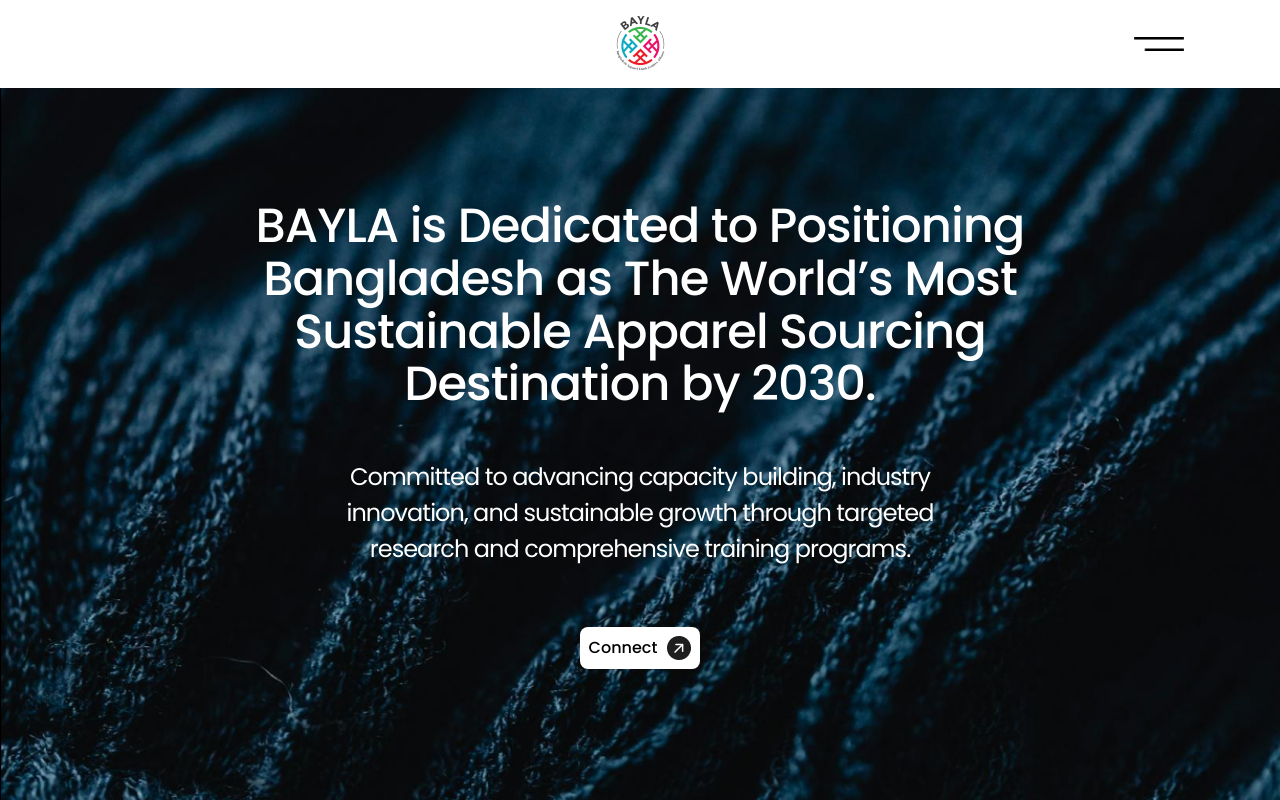
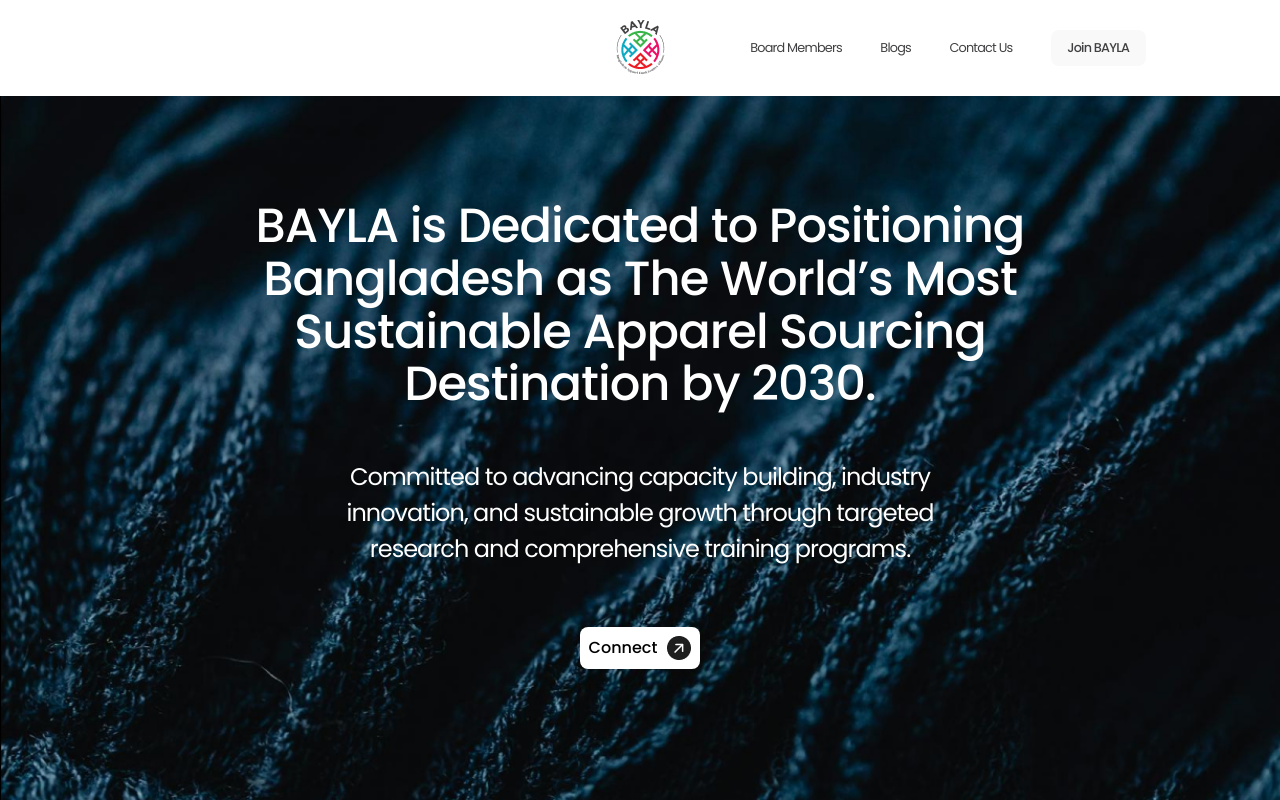
Before and after one commit to ItsDaFaz/niaz-design, a React (Vite) app: page / in a window 1280 px wide. Shown: the top 800 px of the page. Built offline with nearby package versions, Linux system fonts and the light colour scheme.

Commit message:
Updated header to show more buttons in non-mobile view

```diff
--- a/src/components/Header/Header.css
+++ b/src/components/Header/Header.css
@@ -0,0 +1,35 @@
+#header-desktop {
+    position: "fixed";
+    top: 0;
+    left: 0;
+    width: 100%;
+    height: 11vh;
+    background-color: #fff;
+    display: grid;
+    grid-template-columns: 1fr auto 1fr;
+    align-items: center;
+    padding: 0 7.5vw;
+    box-sizing: border-box;
+}
+
+#header-mobile {
+    position: "fixed";
+    top: 0;
+    left: 0;
+    width: 100%;
+    height: 8vh;
+    background-color: #fff;
+    display: grid;
+    grid-template-columns: 1fr auto 1fr;
+    align-items: center;
+    padding: 0 7.5vw;
+    box-sizing: border-box;
+}
+
+#header-right-items {
+    font-size: 0.8rem;
+    font-weight: 400;
+    letter-spacing: -0.06em;
+    color: #414042;
+    margin-right: 3vw;
+}
--- a/src/components/Header/Header.tsx
+++ b/src/components/Header/Header.tsx
@@ -1,23 +1,23 @@
-import baylaLogo from '../../assets/baylaLogo.png';
-import headerMenu from '../../assets/header-menu.png';
-import { useViewport } from '../../useViewport';
-
+import baylaLogo from "../../assets/baylaLogo.png";
+import headerMenu from "../../assets/header-menu.png";
+import { useViewport } from "../../useViewport";
+import "./Header.css";
 const Header = () => {
   const { isMobile } = useViewport();
   return (
     <header
       style={{
-        position: 'fixed',
+        position: "fixed",
         top: 0,
         left: 0,
-        width: '100%',
-        backgroundColor: 'rgb(255, 255, 255)',
-        height: isMobile?'8vh':'11vh',
-        display: 'grid', // Use CSS Grid for layout
-        gridTemplateColumns: '1fr auto 1fr', // Create three columns
-        alignItems: 'center', // Vertically align content
-        padding: '0 7.5vw', // Padding for responsiveness
-        boxSizing: 'border-box',
+        width: "100%",
+        backgroundColor: "rgb(255, 255, 255)",
+        height: isMobile ? "8vh" : "12vh",
+        display: "grid", // Use CSS Grid for layout
+        gridTemplateColumns: "1fr auto 1fr", // Create three columns
+        alignItems: "center", // Vertically align content
+        padding: "0 7.5vw", // Padding for responsiveness
+        boxSizing: "border-box",
       }}
     >
       {/* Empty div to push logo to center */}
@@ -26,21 +26,42 @@
       {/* Centered Logo */}
       <img
         src={baylaLogo}
-        style={{ height: '3.5rem', objectFit: 'contain' }}
+        style={{ height: "3.5rem", objectFit: "contain" }}
         alt="Logo"
       />
 
       {/* Menu Button on the far right */}
-      <img
-        src={headerMenu}
+      <div
         style={{
-          height: '15%',
-          objectFit: 'contain',
-          cursor: 'pointer',
-          justifySelf: 'end', // Aligns to the right edge
+          display: "flex",
+          padding: 0,
+          margin: 0,
+          justifyContent: "flex-end",
+          alignContent: "right",
         }}
-        alt="Menu"
-      />
+      >
+        {isMobile ? (
+          <img
+            src={headerMenu}
+            style={{
+              height: "15%",
+              objectFit: "contain",
+              cursor: "pointer",
+              justifySelf: "end", // Aligns to the right edge
+            }}
+            alt="Menu"
+          />
+        ) : (
+          <div>
+            <span id="header-right-items">Board Members</span>
+            <span id="header-right-items">Blogs</span>
+            <span id="header-right-items">Contact Us</span>
+            <span id="header-right-items">
+              <button>Join BAYLA</button>
+            </span>
+          </div>
+        )}
+      </div>
     </header>
   );
 };
```
